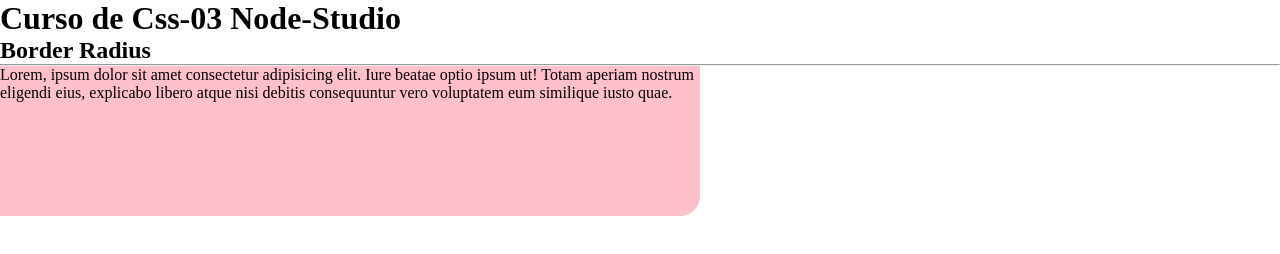
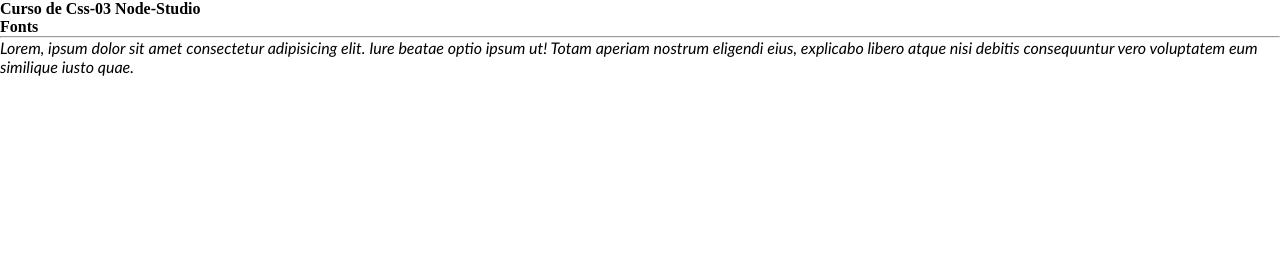
Before and after one commit to cleitondeive/Curso_Css3_Beginners_Ns, a plain HTML site: page index.html in a window 1280 px wide. Drawn offline with Linux system fonts and the light colour scheme.

Commit message:
Trabalhando com fontes internas no css-03

```diff
--- a/index.html
+++ b/index.html
@@ -18,7 +18,7 @@
     <h1>Curso de Css-03 Node-Studio</h1>
 
 
-    <h2>Border Radius</h2>
+    <h2>Fonts</h2>
 
     <hr>
     <div id="bloco">
--- a/style.css
+++ b/style.css
@@ -2,12 +2,13 @@
         margin: 0;
         padding: 0;
         box-sizing: border-box;
+        font-size: 100%;
     }
 
-    #bloco {
-        background-color: pink;
-        width: 700px;
-        color: #000;
-        height: 150px;
-        border-bottom-right-radius: 20px;
+    #bloco p {
+        font-family: 'Trebuchet MS', 'Lucida Sans Unicode', 'Lucida Grande', 'Lucida Sans', Arial, sans-serif;
+        font-size: 1em;
+        /*1em equivale a 16px;*/
+        font-variant: normal;
+        font-style: oblique;
     }
```
